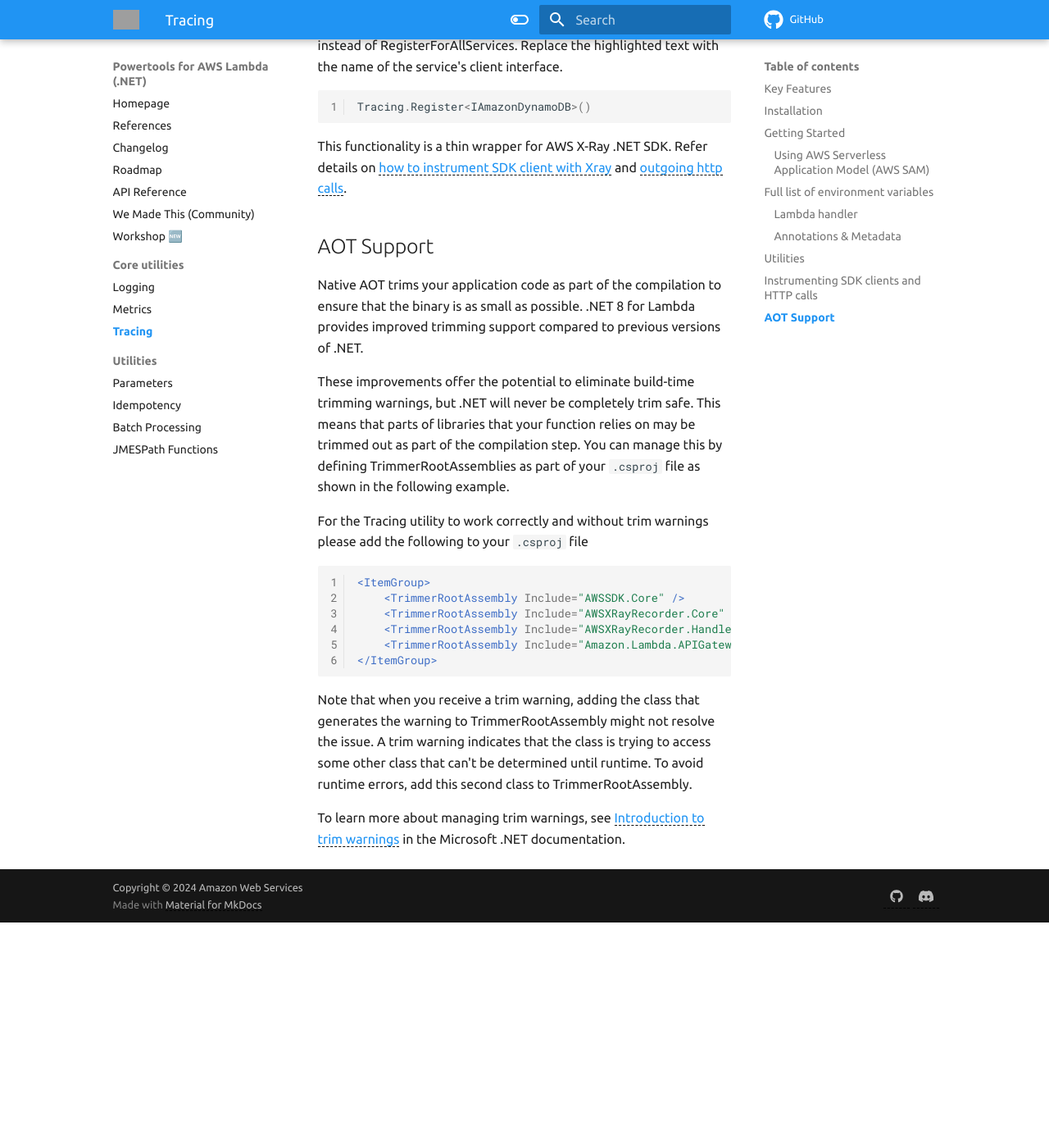
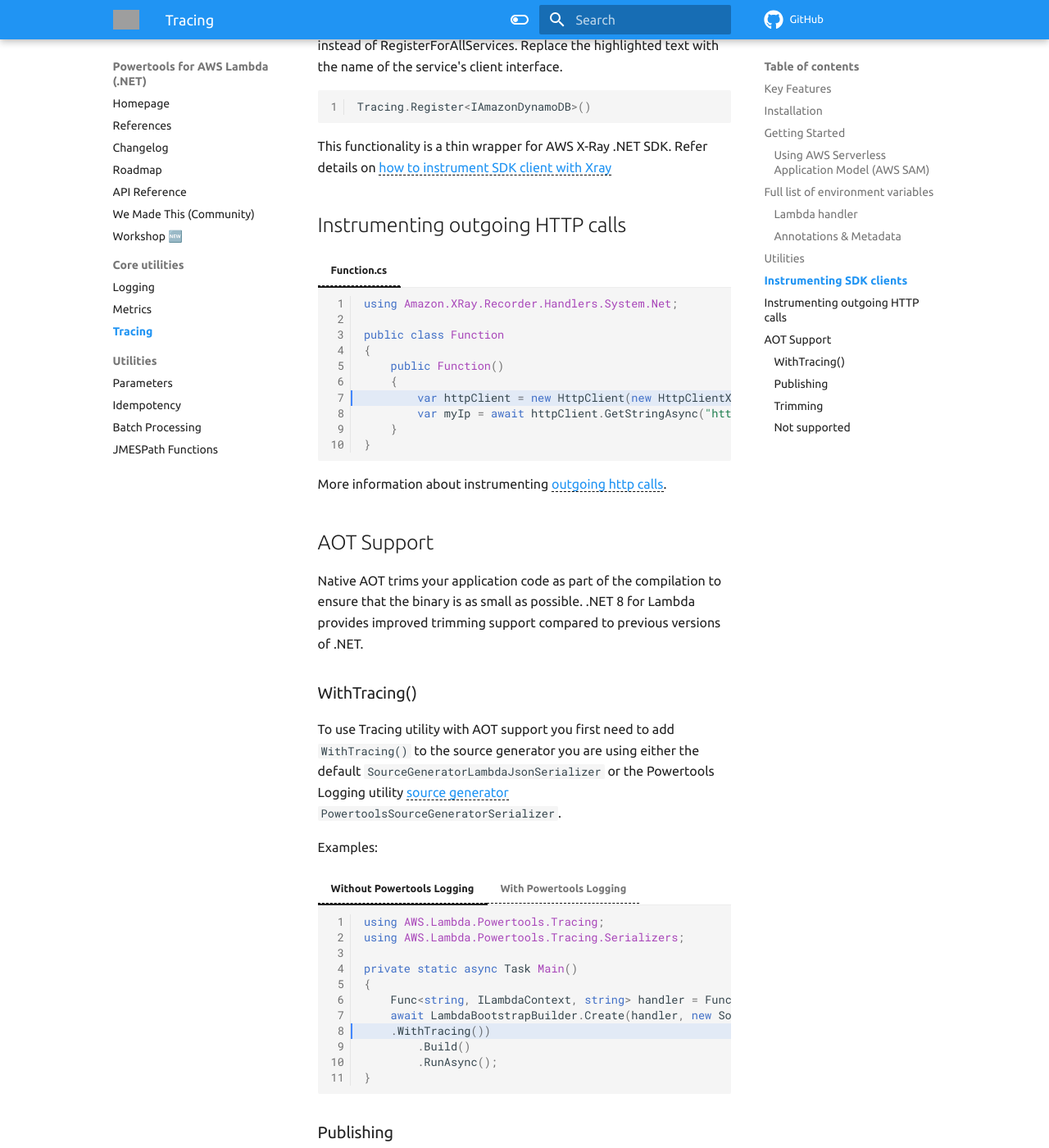
Before and after one commit to aws-powertools/powertools-lambda-dotnet, an MkDocs documentation site: the page built from docs/core/tracing.md, in a window 1280 px wide and 1400 px high, scrolled down 5991 px. Shown: the whole window at 82% size. Built offline with MkDocs 1.6.1 and Material for MkDocs 9.7.7, drawn with Linux system fonts in a browser that asks for light colours; a script that is not in the unit is left out; comment, search, counter and statistics services are not loaded; the version menu is left out; before the commit the page ends 7116 px from its top, so only the background shows below that; some of the changed text lies outside the part shown; grey boxes are pictures that could not be loaded.

Commit message:
update documentation

````diff
--- a/docs/core/tracing.md
+++ b/docs/core/tracing.md
@@ -244,7 +244,7 @@
     }
     ```
 
-## Instrumenting SDK clients and HTTP calls
+## Instrumenting SDK clients
 
 You should make sure to instrument the SDK clients explicitly based on the function dependency. You can instrument all of your AWS SDK for .NET clients by calling RegisterForAllServices before you create them.
 
@@ -277,25 +277,98 @@
 Tracing.Register<IAmazonDynamoDB>()
 ```
 
-This functionality is a thin wrapper for AWS X-Ray .NET SDK. Refer details on [how to instrument SDK client with Xray](https://docs.aws.amazon.com/xray/latest/devguide/xray-sdk-dotnet-sdkclients.html) and [outgoing http calls](https://docs.aws.amazon.com/xray/latest/devguide/xray-sdk-dotnet-httpclients.html).
+This functionality is a thin wrapper for AWS X-Ray .NET SDK. Refer details on [how to instrument SDK client with Xray](https://docs.aws.amazon.com/xray/latest/devguide/xray-sdk-dotnet-sdkclients.html)
+
+## Instrumenting outgoing HTTP calls
+
+=== "Function.cs"
+
+    ```c# hl_lines="7"
+    using Amazon.XRay.Recorder.Handlers.System.Net;
+
+    public class Function
+    {
+        public Function()
+        {
+            var httpClient = new HttpClient(new HttpClientXRayTracingHandler(new HttpClientHandler()));
+            var myIp = await httpClient.GetStringAsync("https://checkip.amazonaws.com/");
+        }
+    }
+    ```
+
+More information about instrumenting [outgoing http calls](https://docs.aws.amazon.com/xray/latest/devguide/xray-sdk-dotnet-httpclients.html).
 
 ## AOT Support
 
 Native AOT trims your application code as part of the compilation to ensure that the binary is as small as possible. .NET 8 for Lambda provides improved trimming support compared to previous versions of .NET.
 
-These improvements offer the potential to eliminate build-time trimming warnings, but .NET will never be completely trim safe. This means that parts of libraries that your function relies on may be trimmed out as part of the compilation step. You can manage this by defining TrimmerRootAssemblies as part of your `.csproj` file as shown in the following example.
 
-For the Tracing utility to work correctly and without trim warnings please add the following to your `.csproj` file
+### WithTracing()
 
-```xml
-<ItemGroup>
-    <TrimmerRootAssembly Include="AWSSDK.Core" />
-    <TrimmerRootAssembly Include="AWSXRayRecorder.Core" />
-    <TrimmerRootAssembly Include="AWSXRayRecorder.Handlers.AwsSdk" />
-    <TrimmerRootAssembly Include="Amazon.Lambda.APIGatewayEvents" />
-</ItemGroup>
-```
+To use Tracing utility with AOT support you first need to add `WithTracing()` to the source generator you are using either the default `SourceGeneratorLambdaJsonSerializer`
+or the Powertools Logging utility [source generator](logging.md#aot-support){:target="_blank"} `PowertoolsSourceGeneratorSerializer`.
 
-Note that when you receive a trim warning, adding the class that generates the warning to TrimmerRootAssembly might not resolve the issue. A trim warning indicates that the class is trying to access some other class that can't be determined until runtime. To avoid runtime errors, add this second class to TrimmerRootAssembly.
+Examples:
 
-To learn more about managing trim warnings, see [Introduction to trim warnings](https://learn.microsoft.com/en-us/dotnet/core/deploying/trimming/fixing-warnings) in the Microsoft .NET documentation.
+=== "Without Powertools Logging"
+
+    ```c# hl_lines="8"
+    using AWS.Lambda.Powertools.Tracing;
+    using AWS.Lambda.Powertools.Tracing.Serializers;
+
+    private static async Task Main()
+    {
+        Func<string, ILambdaContext, string> handler = FunctionHandler;
+        await LambdaBootstrapBuilder.Create(handler, new SourceGeneratorLambdaJsonSerializer<LambdaFunctionJsonSerializerContext>()
+        .WithTracing())
+            .Build()
+            .RunAsync();
+    }
+    ```
+
+=== "With Powertools Logging"
+
+    ```c# hl_lines="10 11"
+    using AWS.Lambda.Powertools.Logging;
+    using AWS.Lambda.Powertools.Logging.Serializers;
+    using AWS.Lambda.Powertools.Tracing;
+    using AWS.Lambda.Powertools.Tracing.Serializers;
+
+    private static async Task Main()
+    {
+        Func<string, ILambdaContext, string> handler = FunctionHandler;
+        await LambdaBootstrapBuilder.Create(handler,
+            new PowertoolsSourceGeneratorSerializer<LambdaFunctionJsonSerializerContext>()
+            .WithTracing())
+                .Build()
+                .RunAsync();
+    }
+    ```
+
+### Publishing
+
+!!! warning "Publishing"
+    Make sure you are publishing your code with `--self-contained true` and that you have `<TrimMode>partial</TrimMode>` in your `.csproj` file
+
+### Trimming
+
+!!! warning "Trim warnings"
+    ```xml
+    <ItemGroup>
+        <TrimmerRootAssembly Include="AWSSDK.Core" />
+        <TrimmerRootAssembly Include="AWSXRayRecorder.Core" />
+        <TrimmerRootAssembly Include="AWSXRayRecorder.Handlers.AwsSdk" />
+        <TrimmerRootAssembly Include="Amazon.Lambda.APIGatewayEvents" />
+        <TrimmerRootAssembly Include="bootstrap" />
+        <TrimmerRootAssembly Include="Shared" />
+    </ItemGroup>
+    ```
+
+    Note that when you receive a trim warning, adding the class that generates the warning to TrimmerRootAssembly might not resolve the issue. A trim warning indicates that the class is trying to access some other class that can't be determined until runtime. To avoid runtime errors, add this second class to TrimmerRootAssembly.
+
+    To learn more about managing trim warnings, see [Introduction to trim warnings](https://learn.microsoft.com/en-us/dotnet/core/deploying/trimming/fixing-warnings) in the Microsoft .NET documentation.
+
+### Not supported
+
+!!! warning "Not supported"
+    Currently instrumenting SDK clients with `Tracing.RegisterForAllServices()` is not supported on AOT mode.
````
